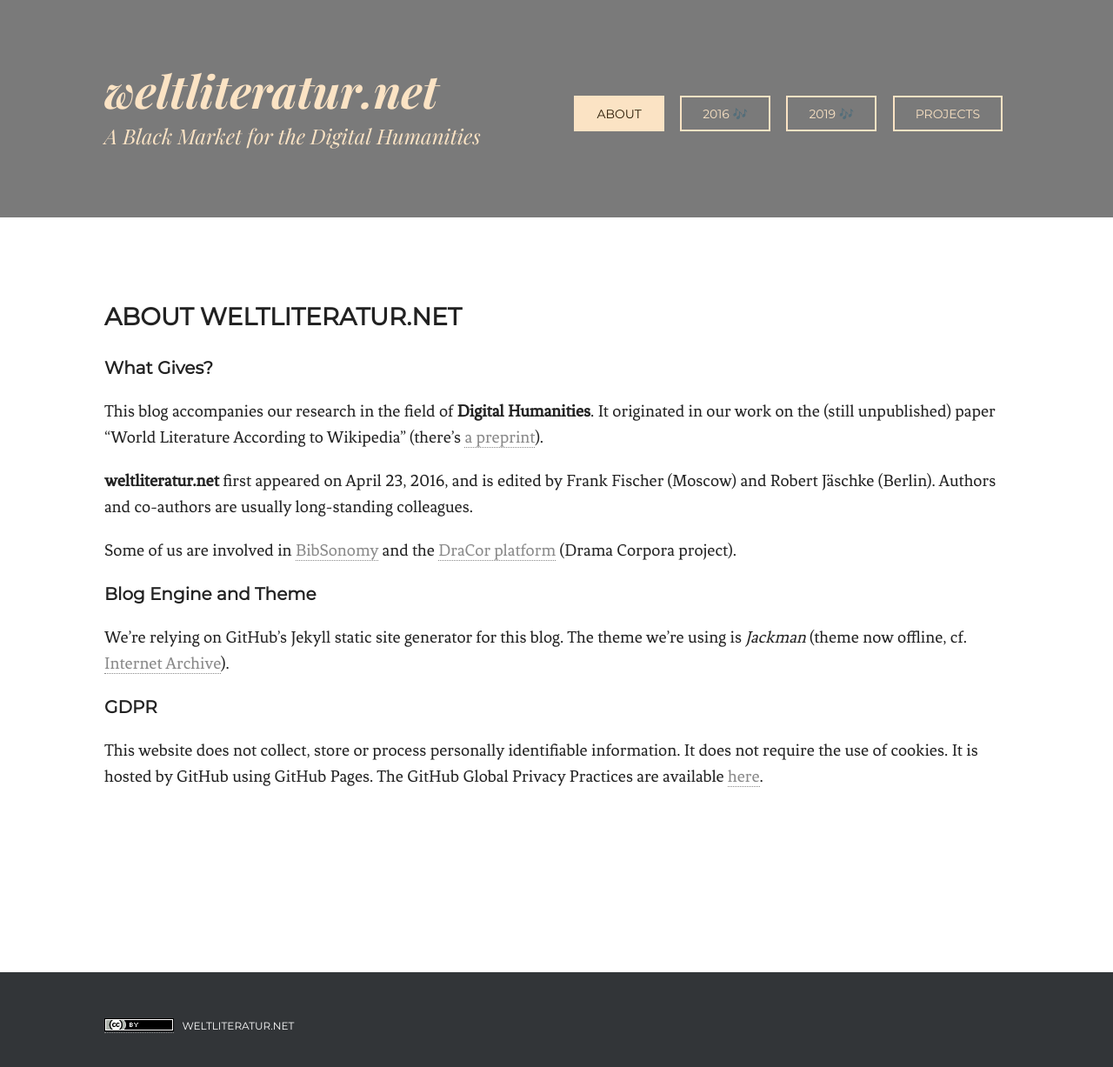
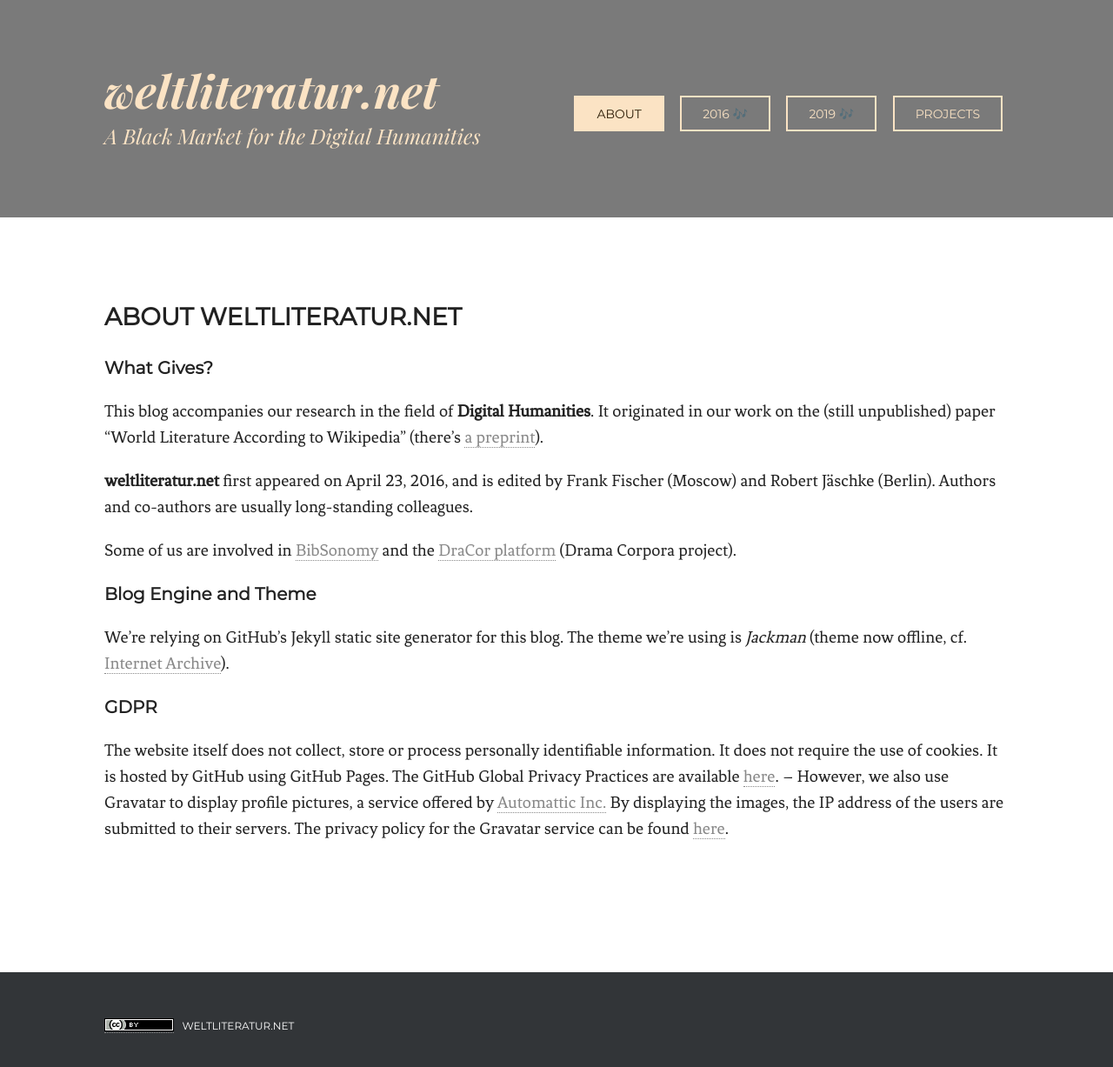
Before and after one commit to weltliteratur/blog, a Jekyll site: the page built from about.md, in a window 1280 px wide. Shown: the top 1227 px of the page at 87% size. Built offline with Jekyll 4.4.1, drawn with Linux system fonts in a browser that asks for light colours.

Commit message:
add more GDPR details

```diff
--- a/about.md
+++ b/about.md
@@ -17,4 +17,4 @@ We're relying on GitHub's Jekyll static site generator for this blog. The theme
 
 ## GDPR
 
-This website does not collect, store or process personally identifiable information. It does not require the use of cookies. It is hosted by GitHub using GitHub Pages. The GitHub Global Privacy Practices are available [here](https://help.github.com/articles/global-privacy-practices/).
+The website itself does not collect, store or process personally identifiable information. It does not require the use of cookies. It is hosted by GitHub using GitHub Pages. The GitHub Global Privacy Practices are available [here](https://help.github.com/articles/global-privacy-practices/). – However, we also use Gravatar to display profile pictures, a service offered by [Automattic Inc.](https://en.wikipedia.org/wiki/Automattic) By displaying the images, the IP address of the users are submitted to their servers. The privacy policy for the Gravatar service can be found [here](https://automomattic.com/privacy/).
```
